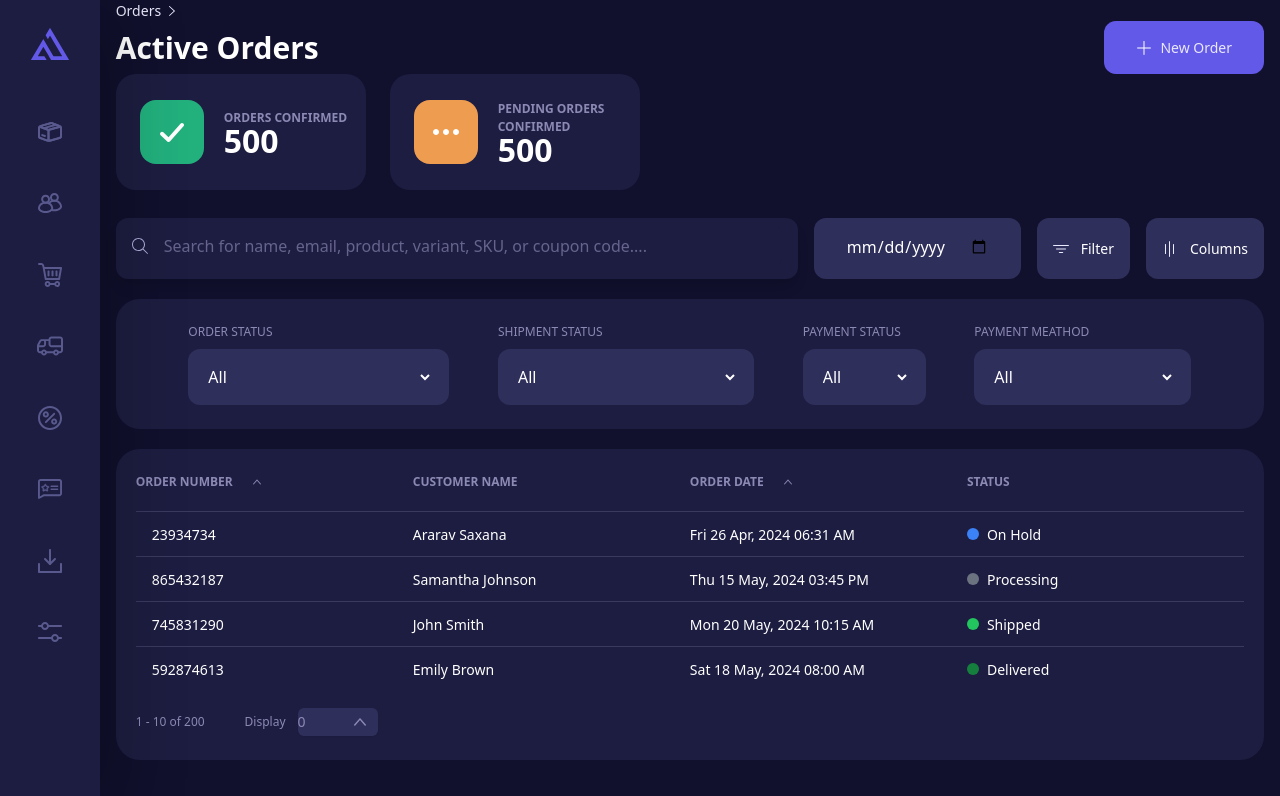
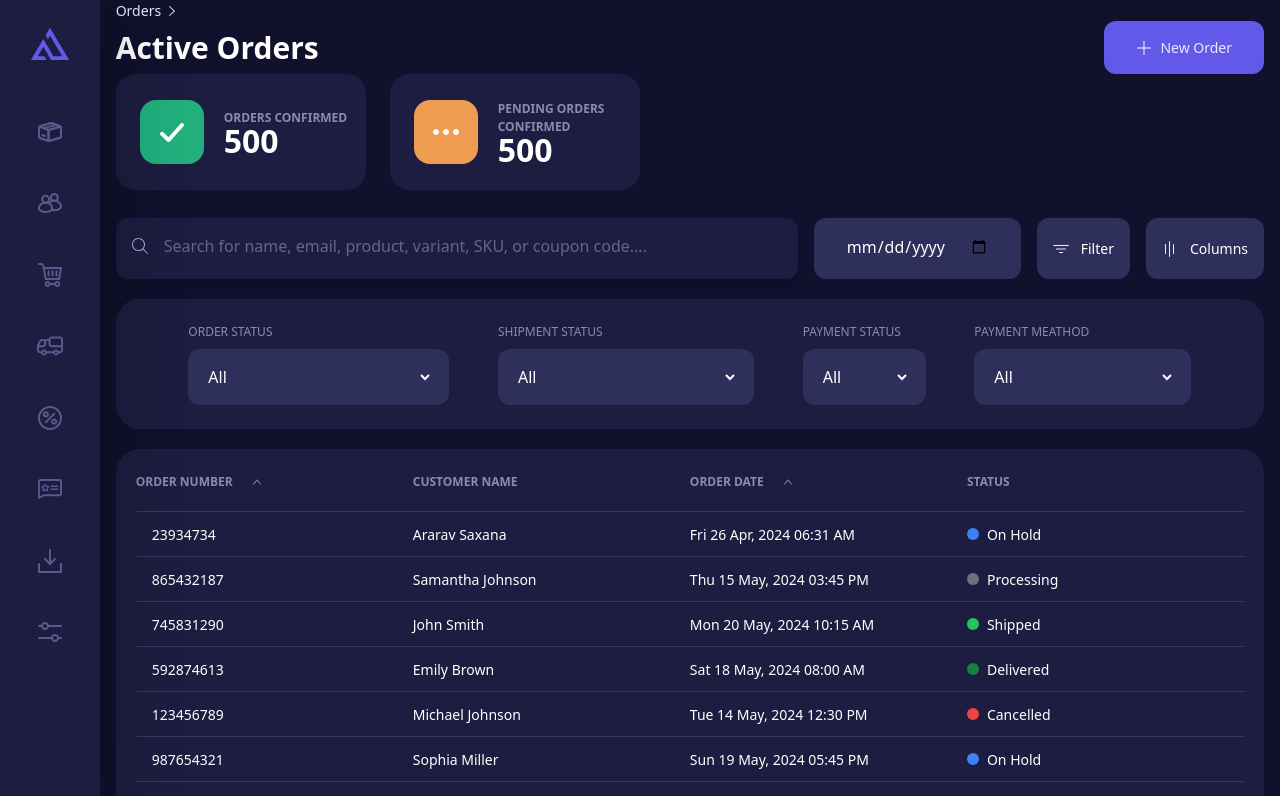
Before and after one commit to arvind-mangalarapu/bread-crumbs-svelte, a SvelteKit app: page /example in a window 1280 px wide. Shown: the top 796 px of the page. Built offline with nearby package versions, Linux system fonts and the light colour scheme.

Commit message:
ui updates

```diff
--- a/src/routes/example/+page.svelte
+++ b/src/routes/example/+page.svelte
@@ -425,7 +425,9 @@
             >
               Status</div>
           </div>
-       <div class="h-44 overflow-y-auto no-scrollbar custom-scrollbar "><Status/></div>
+       <div class="h-[550px] overflow-y-hidden">
+        <Status/>
+      </div>
 
           <div class="flex gap-10 items-center">
             <p class="text-purplevol-500 mt-5 text-12 font-medium">
```
